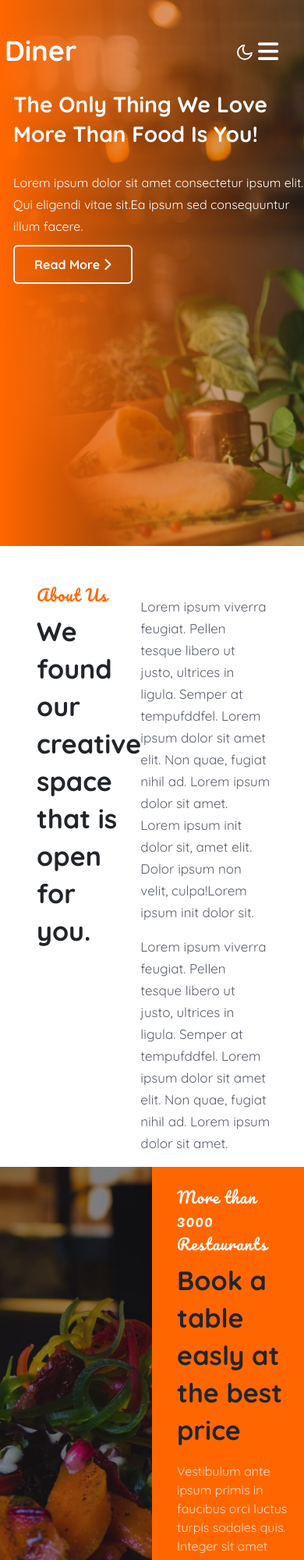
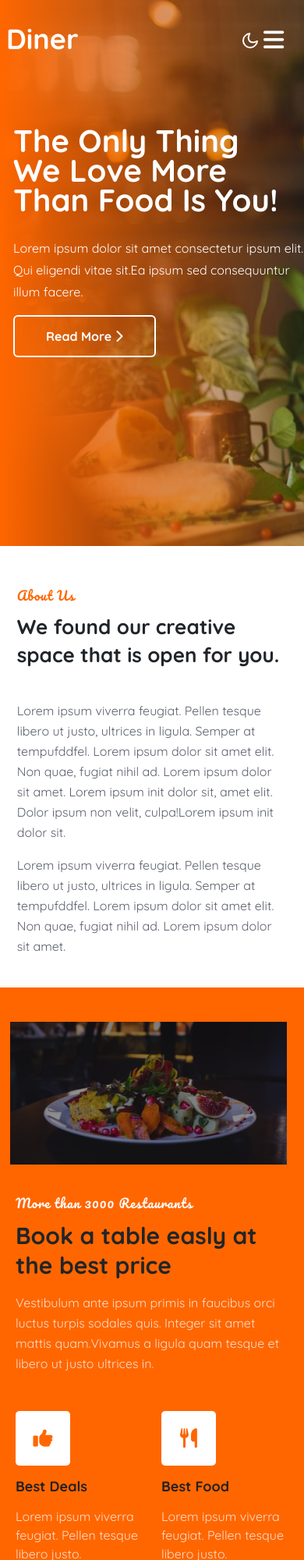
Before and after one commit to PhuocKhuat/Diner__Nhom7__BC58, a plain HTML site: page index.html in a window 390 px wide. Shown: the top 2000 px of the page at 78% size. Drawn offline with nearby package versions, Linux system fonts and the light colour scheme.

Commit message:
Cập nhật thêm index.css

```diff
--- a/css/index.css
+++ b/css/index.css
@@ -165,13 +165,19 @@ header .container{
     line-height: 28px;
     color: rgba(22, 28, 45, 0.7);
 }
+.about .container{
+    width: 100%;
+}
 /* BOOK */
+.book{
+    background-color: #FF6600;
+}
 .book__img{
     background-image: url(../img/banner3.jpg);
     background-repeat: no-repeat;
     background-position: center;
     background-size: cover;
-    height: 80vh;
+    height: 500px;
     position: relative;
 }
 .book__img::before{
@@ -185,15 +191,14 @@ header .container{
     z-index: 2;
 }
 .book__content{
-    background-color: #FF6600;
-    height: 80vh;
+    height: 520px;
 }
 .book__icon{
     width: 70px;
     height: 70px;
     text-align: center;
     line-height: 70px;
-    border-radius: 3px;
+    border-radius: 5px;
     transition: 0.3s;
     background-color: white;
 }
@@ -202,6 +207,9 @@ header .container{
     line-height: 70px;
     color: #FF6600;
     z-index: 3;
+}
+.book__icon:hover i{
+    color: #ffc600;
 }
 .book__option a{
     display: block;
@@ -222,9 +230,19 @@ header .container{
 .menu__list .menu__border img{
     width: 100%;
     border-radius: 5px;
+    position: relative;
+}
+.menu__list .menu__border::after{
+    content: "";
+    position: absolute;
+    width: 100%; height: 100%;
+    top: 0; left: 0;
+    background: linear-gradient(to bottom, rgba(0, 0, 0, 0) 0%, rgba(0, 0, 0, -0.47) 69%, rgba(0, 0, 0, 0.76) 100%);
+    border-radius: 0 0 5px 5px;
 }
 .menu__list .menu__border img:hover{
     opacity: 0.85;
+    /* background-color: rgba(255 , 225, 255, 0.1); */
     transition: all 0.4s;
 }
 .menu__overlay a{
@@ -237,22 +255,43 @@ header .container{
     font-weight: 700;
 }
 .menu__overlay h6{
-    font-weight: 500;
-    color: #D3A403;
+    font-weight: 600;
+    color: #ffc600;
     font-size: 18px;
     letter-spacing: 1px;
+    font-family: 'Quicksand', sans-serif;
 }
 .menu__overlay{
     position: absolute;
     left: 25px; bottom: 0;
     opacity: 1;
     transition: all 0.4s;
+    z-index: 1;
 }
 .menu__border{
     position: relative;
+    cursor: pointer;
+
 }
 
 /* REPONSIVE */
+@media screen and (max-width: 1315px){
+    .book__img{
+    margin: 15px 0;
+    }
+}
+
+@media screen and (max-width: 1245px){
+    .header__right {
+     left: 680px;
+    }
+    .about h3{
+        width: 80%;
+    }
+    .book__img{
+        margin: 20px 0;
+        }
+}
 @media screen and (max-width: 1199.98px){
     .header__left a {
      left: -80px;
@@ -285,6 +324,25 @@ header .container{
     .header__form .form-control {
         font-size: 0.9rem;
     }
+    .about h3{
+        width: 75%;
+    }
+    .book__content{
+        height: 570px;
+    }
+    .book__img{
+        height: 570px;
+    }
+}
+@media screen and (max-width: 1080px){
+     h3{
+        font-size: 32px !important;
+        line-height: 40px;
+        width: 90%;
+    }
+    .book__img{
+        margin: 15px 0;
+        }
 }
 @media screen and (max-width: 1072px){
     .header__right {
@@ -298,7 +356,12 @@ header .container{
         left: -100px;
     }
 }
-@media screen and (max-width: 1010px){
+@media screen and (max-width: 1047px){
+    .book__img{
+        margin: 30px 0;
+    }
+}
+@media screen and (max-width: 1015px){
     .header__right {
         left: 500px;
     }
@@ -318,13 +381,35 @@ header .container{
         top: 60px;
     }
     .mycarousel__content .btn-white {
-    left: -20px;
-    top: 65px;
+        left: -20px;
+        top: 65px;
     }
     .header__right {
         left: 380px;
     }
+    .about .row{
+       font: optional;
+    }
+    .book__img{
+        height: 183px;
+        bottom: -175px;
+        width: 96vw;
+        margin-left: 25px;
+        margin-right: 25px !important;
+    }
+    .book__desc{
+        bottom: -155px;
+        position: relative;
+    }
+    .book{
+        height: 690px;
+    }
+    .book__list{
+        position: relative;
+        top: -161px;
+    }
 }
+
 @media screen and (max-width: 940px){
     .header__right {
         left: 365px;
@@ -350,6 +435,9 @@ header .container{
     .header__right {
         left: 290px;
     }
+    .book__img{
+        width: 95vw;
+    }
 }
 @media screen and (max-width: 800px){
     .mycarousel__content{
@@ -365,10 +453,25 @@ header .container{
     .mycarousel__content p {
         width: 100%;
     }
+    .menu__overlay{
+        left: auto;
+        bottom: 0;
+        width: 90%;
+    }
 }
 @media screen and (max-width: 768px){
     .header__right {
         left: 165px;
+    }
+    .menu__overlay h4{
+        font-size: 18px;
+    }
+    .menu__overlay h6{
+        font-size: 16px;
+    }
+    .menu__overlay{
+        position: absolute;
+        left: 12px; bottom: -16px;
     }
 }
 @media screen and (max-width: 690px){
@@ -377,6 +480,9 @@ header .container{
     }
     .header__left a {
         left: -70px;
+    }
+    .book__img{
+        width: 94vw;
     }
 }
 @media screen and (max-width: 648px){
@@ -391,42 +497,118 @@ header .container{
     .header__form {
         opacity: 0;
     }
+    .about h3{
+        font-size: 30px !important;
+        line-height: 38px;
+        width: 102%;
+    }
+    .about h6{
+        font-size: 16px;
+    }
+    .about p{
+        font-size: 16px;
+        line-height: 26px;
+    }
+    .about .container{
+        width: 95%;
+    }
+    .book__title h6{
+        font-size: 16px;
+    }
+    .book__title h3{
+        font-size: 30px !important;
+        line-height: 38px;
+    }
+    .book__title p{
+        font-size: 16px;
+        line-height: 26px;
+    }
+    .book__img{
+        width: 93vw;
+    }
 }
 @media screen and (max-width: 576px){
     .mycarousel__content h3 {
-    width: 110%;
-    line-height: 40px;
+    width: 118%;
     top: 55px;
+    font-size: 40px !important;
+    line-height: 38px;
     }
     .mycarousel__content .btn-white {
-       top: 45px;
+       padding: 10px 40px;
+       top: 36px;
     }
     .mycarousel .container{
         margin-left: 25px;
     }
     .header__left a{
-        left: -120px;
+        left: -118px;
+        top: -25px;
     }
     .header__right{
-        left: 30px;
-    }
-}
-@media screen and (max-width: 576px){
-    .mycarousel__content h3 {
-    font-size: 28px;
-    line-height: 38px;
+        left: 7px;
+        top: -70px;
     }
     .mycarousel__content{
-        top: -90px;
+        top: -44px;
     }
     .mycarousel__content p {
         width: 125%;
     }
-    .mycarousel__content .btn-white {
-        padding: 8px 25px;
-        top: 30px;
+    .menu__overlay{
+        left: -7px;
+        bottom: -35px;
     }
-    .header__right{
-        left: 0;
+    .menu__overlay h4 {
+        font-size: 16px;
+    }
+    .menu__overlay h6 {
+        font-size: 15px;
+        top: -5px;
+        position: relative;
+    }
+    .menu__border{
+        height: 94%;
+    }
+    .menu__border img{
+        height: 100%;
+    }
+    .book__option a{
+        font-size: 18px;
+    }
+    .book{
+        height: 720px;
     }
 }
+@media screen and (max-width: 499.98px){
+    .book{
+        height: 730px;
+    }
+}
+@media screen and (max-width: 480px){
+    .about h3{
+        font-size: 26px !important;
+        line-height: 36px;
+    }
+    .book__img{
+        width: 92vw;
+    }
+    .book{
+        height: 755px;
+    }
+}
+@media screen and (max-width: 479px){
+    .book{
+        height: 755px;
+    }
+}
+@media screen and (max-width: 456px){
+    .menu__border{
+        height: 92%;
+    }
+}
+@media screen and (max-width: 415px){
+    .book__img{
+        width: 91vw;
+    }
+}
--- a/index.html
+++ b/index.html
@@ -87,16 +87,16 @@
       </div>
     </section>
     <!-- ABOUT -->
-    <section class="about pt-5">
+    <section class="about pt-5 pb-4">
       <div class="container py-md-5">
         <div class="row">
-          <div class="col-5 about__left">
+          <div class="col-5 col-12 col-lg-6 about__left">
             <h6>About Us</h6>
             <h3 class="mb-4">
               We found our creative space that is open for you.
             </h3>
           </div>
-          <div class="col-7 ps-lg-5 pe-2 mt-lg-0 mt-3 about__right">
+          <div class="col-7 col-12 col-lg-6 mt-lg-0 mt-3 about__right">
             <p>
               Lorem ipsum viverra feugiat. Pellen tesque libero ut justo,
               ultrices in ligula. Semper at tempufddfel. Lorem ipsum dolor sit
@@ -116,13 +116,13 @@
     <!-- BOOK -->
     <section class="book">
       <div class="row book__list">
-        <div class="col-6 book__img"></div>
-        <div class="col-6 px-3 py-2 book__content">
+        <div class="col-6 col-12 col-lg-6 book__img"></div>
+        <div class="col-6 col-12 col-lg-6 px-3 py-2 book__content">
           <div class="book__desc p-3 p-md-5">
             <div class="book__title">
               <h6 class="text-white">More than 3000 Restaurants</h6>
               <h3>Book a table easly at the best price</h3>
-              <p class="mt-3 mb-4">
+              <p class="mt-3 mb-5">
                 Vestibulum ante ipsum primis in faucibus orci luctus turpis
                 sodales quis. Integer sit amet mattis quam.Vivamus a ligula quam
                 tesque et libero ut justo ultrices in.
@@ -157,9 +157,11 @@
         </div>
         <div class="menu__list">
           <div class="row">
-            <div class="col-4">
+            <div class="col-4 col-6 col-lg-4">
               <div class="menu__border mb-4">
+                <a href="#url">
                   <img src="./img/g1.jpg" alt="" class="" />
+                </a>
                 <div class="menu__overlay p-md-3 p-4">
                   <a href="#url" class="active">
                     <h4 class="mt-4 mb-0">Vegetarian</h4>
@@ -168,9 +170,11 @@
                 </div>
               </div>
             </div>
-            <div class="col-4">
+            <div class="col-4 col-6 col-lg-4">
               <div class="menu__border mb-4">
+                <a href="#url">
                   <img src="./img/g2.jpg" alt="" class="" />
+                </a>
                 <div class="menu__overlay p-md-3 p-4">
                   <a href="#url">
                     <h4 class="mt-4 mb-0">Drinks</h4>
@@ -179,9 +183,11 @@
                 </div>
               </div>
             </div>
-            <div class="col-4">
+            <div class="col-4 col-6 col-lg-4">
               <div class="menu__border mb-4">
+                <a href="#url">
                   <img src="./img/g3.jpg" alt="" class="" />
+                </a>
                 <div class="menu__overlay p-md-3 p-4">
                   <a href="#url">
                     <h4 class="mt-4 mb-0">Lunch</h4>
@@ -190,9 +196,11 @@
                 </div>
               </div>
             </div>
-            <div class="col-4">
+            <div class="col-4 col-6 col-lg-4">
               <div class="menu__border mb-4">
+                <a href="#url">
                   <img src="./img/g4.jpg" alt="" class="" />
+                </a>
                 <div class="menu__overlay p-md-3 p-4">
                   <a href="#url">
                     <h4 class="mt-4 mb-0">bakery</h4>
@@ -201,9 +209,11 @@
                 </div>
               </div>
             </div>
-            <div class="col-4">
+            <div class="col-4 col-6 col-lg-4">
               <div class="menu__border mb-4">
+                <a href="#url">
                   <img src="./img/g5.jpg" alt="" class="" />
+                </a>
                 <div class="menu__overlay p-md-3 p-4">
                   <a href="#url">
                     <h4 class="mt-4 mb-0">Desserts</h4>
@@ -212,9 +222,11 @@
                 </div>
               </div>
             </div>
-            <div class="col-4">
+            <div class="col-4 col-6 col-lg-4">
               <div class="menu__border mb-4">
+                <a href="#url">
                   <img src="./img/g6.jpg" alt="" class="" />
+                </a>
                 <div class="menu__overlay p-md-3 p-4">
                   <a href="#url">
                     <h4 class="mt-4 mb-0">Pizza</h4>
```
Lines whose indentation alone changed are shown as unchanged.
